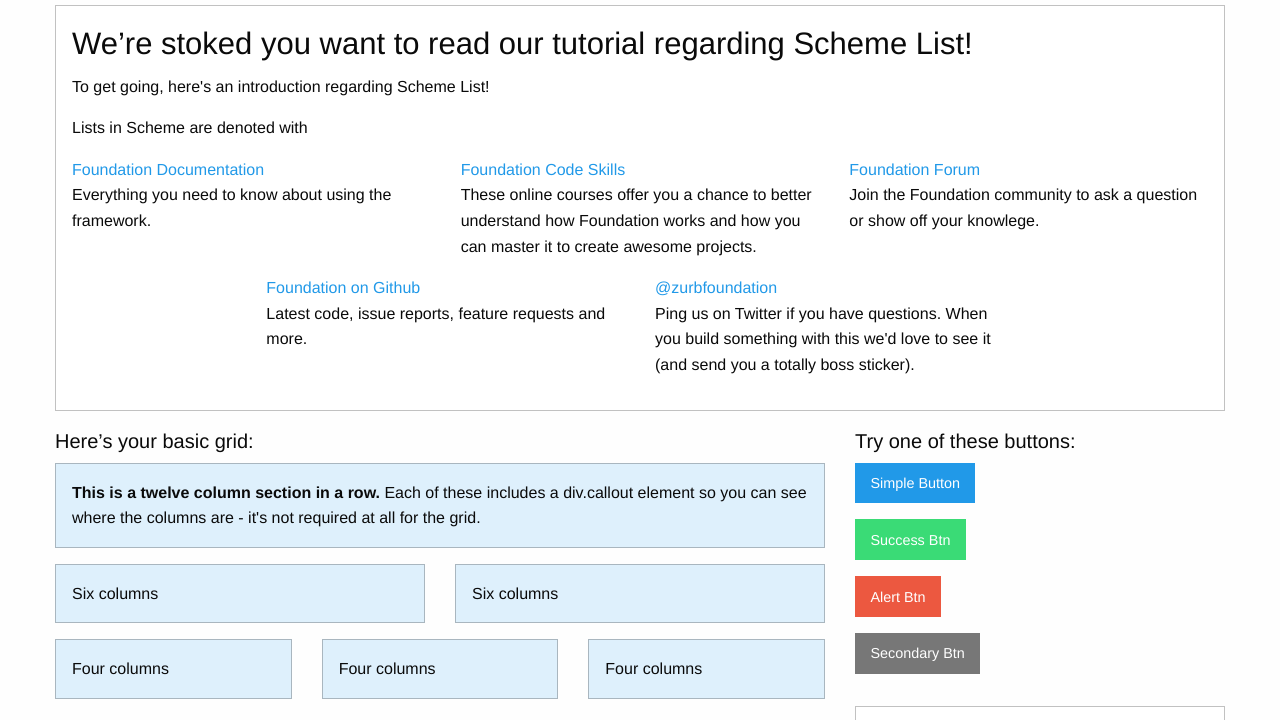
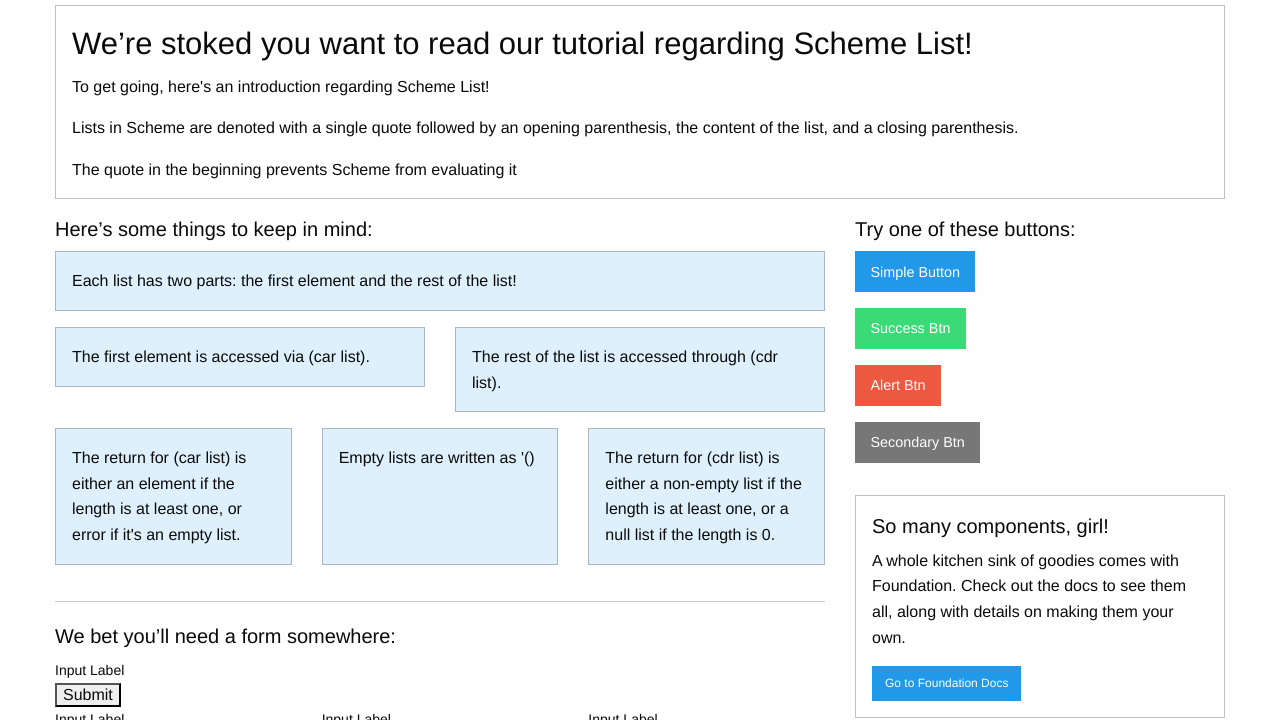
Before and after one commit to calctechie37/TeamChainSaw_ChanP-HaqueF, a plain HTML site: page index.html in a window 1280 px wide. Shown: the part 70-790 px from the top of the page. Drawn offline with Linux system fonts and the light colour scheme.

Commit message:
Updated with some more text, need to work on the form and button parts

```diff
--- a/index.html
+++ b/index.html
@@ -20,68 +20,50 @@
         <div class="callout">
           <h3>We&rsquo;re stoked you want to read our tutorial regarding Scheme List! </h3>
           <p>To get going, here's an introduction regarding Scheme List!</p>
-          <p>Lists in Scheme are denoted with </p>
-          <div class="row">
-            <div class="large-4 medium-4 columns">
-              <p><a href="http://foundation.zurb.com/docs">Foundation Documentation</a><br />Everything you need to know about using the framework.</p>
-            </div>
-            <div class="large-4 medium-4 columns">
-              <p><a href="http://zurb.com/university/code-skills">Foundation Code Skills</a><br />These online courses offer you a chance to better understand how Foundation works and how you can master it to create awesome projects.</p>
-            </div>
-            <div class="large-4 medium-4 columns">
-              <p><a href="http://foundation.zurb.com/forum">Foundation Forum</a><br />Join the Foundation community to ask a question or show off your knowlege.</p>
-            </div>
-          </div>
-          <div class="row">
-            <div class="large-4 medium-4 medium-push-2 columns">
-              <p><a href="http://github.com/zurb/foundation">Foundation on Github</a><br />Latest code, issue reports, feature requests and more.</p>
-            </div>
-            <div class="large-4 medium-4 medium-pull-2 columns">
-              <p><a href="https://twitter.com/ZURBfoundation">@zurbfoundation</a><br />Ping us on Twitter if you have questions. When you build something with this we'd love to see it (and send you a totally boss sticker).</p>
-            </div>
-          </div>
+          <p>Lists in Scheme are denoted with a single quote followed by an opening parenthesis, the content of the list, and a closing parenthesis.</p>
+	  <p>The quote in the beginning prevents Scheme from evaluating it</p>
         </div>
       </div>
     </div>
 
     <div class="row">
       <div class="large-8 medium-8 columns">
-        <h5>Here&rsquo;s your basic grid:</h5>
+        <h5>Here&rsquo;s some things to keep in mind:</h5>
         <!-- Grid Example -->
 
         <div class="row">
           <div class="large-12 columns">
             <div class="primary callout">
-              <p><strong>This is a twelve column section in a row.</strong> Each of these includes a div.callout element so you can see where the columns are - it's not required at all for the grid.</p>
+              <p>Each list has two parts: the first element and the rest of the list!</p>
             </div>
           </div>
         </div>
         <div class="row">
           <div class="large-6 medium-6 columns">
             <div class="primary callout">
-              <p>Six columns</p>
+              <p>The first element is accessed via (car list).</p>
             </div>
           </div>
           <div class="large-6 medium-6 columns">
             <div class="primary callout">
-              <p>Six columns</p>
+              <p>The rest of the list is accessed through (cdr list).</p>
             </div>
           </div>
         </div>
         <div class="row">
           <div class="large-4 medium-4 small-4 columns">
             <div class="primary callout">
-              <p>Four columns</p>
+              <p>The return for (car list) is either an element if the length is at least one, or error if it's an empty list.</p>
             </div>
           </div>
           <div class="large-4 medium-4 small-4 columns">
             <div class="primary callout">
-              <p>Four columns</p>
+              <p>Empty lists are written as '()<br><br><br><br></p>
             </div>
           </div>
           <div class="large-4 medium-4 small-4 columns">
             <div class="primary callout">
-              <p>Four columns</p>
+              <p>The return for (cdr list) is either a non-empty list if the length is at least one, or a null list if the length is 0.</p>
             </div>
           </div>
         </div>
@@ -93,7 +75,7 @@
           <div class="row">
             <div class="large-12 columns">
               <label>Input Label</label>
-              <input type="text" placeholder="large-12.columns" />
+              <input type="submit" placeholder="Next" />
             </div>
           </div>
           <div class="row">
```
